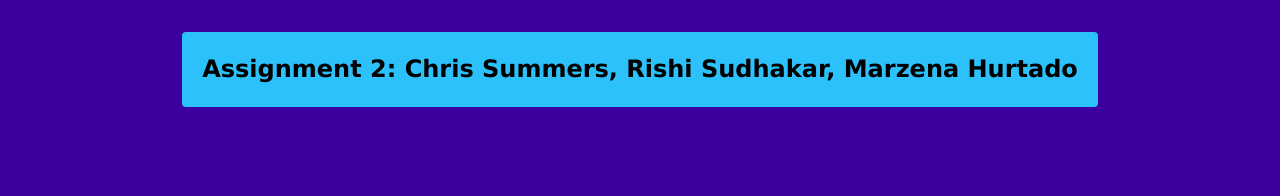
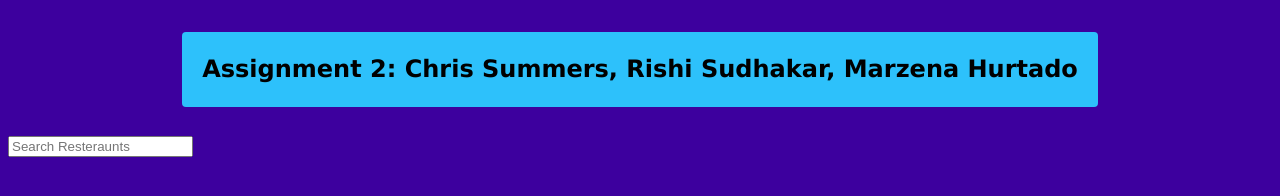
Before and after one commit to marzenah88/INST377_asst2, a website: page public/asst-2/index.html in a window 1280 px wide. Drawn offline with Linux system fonts and the light colour scheme.

Commit message:
Update index.html
added input box

```diff
--- a/public/asst-2/index.html
+++ b/public/asst-2/index.html
@@ -11,6 +11,7 @@
             <div class="header">
                 <h1>Assignment 2: Chris Summers, Rishi Sudhakar, Marzena Hurtado</h1>
             </div>
+            <input type="text" class="textinput" placeholder="Search Resteraunts"></text>
             <script src="script.js"></script>
         </div>
     </div>
```
